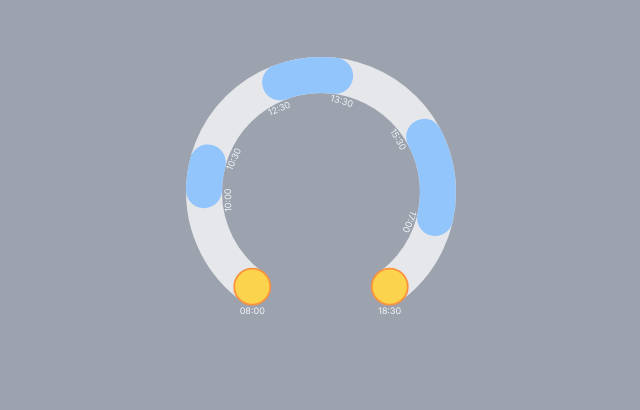
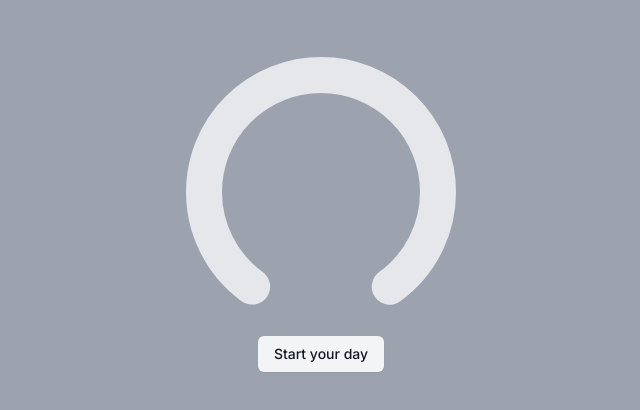
Before and after one commit to Pacific112/nap-tracker, a Next.js app: page / in a window 1280 px wide. Shown: the top 410 px of the page, without its empty margins (319-959 px from the left). Built offline with nearby package versions, Linux system fonts and the light colour scheme.

Commit message:
[feat] Add option to start your day

```diff
--- /dev/null
+++ b/app/DayControl.tsx
@@ -0,0 +1,23 @@
+"use client";
+
+import { Tracker } from "@/app/tracker/Tracker";
+import { useState } from "react";
+import { Button } from "@/components/ui/button";
+import { ChildDay } from "@/domain/ChildDay";
+import { planChildDay } from "@/domain/planChildDay";
+
+export const DayControl = () => {
+  const [childDay, setChildDay] = useState<ChildDay>();
+
+  return (
+    <div className="text-center">
+      <Tracker childDay={childDay} />
+      <Button
+        variant="secondary"
+        onClick={() => setChildDay(planChildDay(new Date()))}
+      >
+        Start your day
+      </Button>
+    </div>
+  );
+};
--- a/app/page.tsx
+++ b/app/page.tsx
@@ -1,12 +1,9 @@
-import { Tracker } from "@/app/tracker/Tracker";
-import { planChildDay } from "@/domain/planChildDay";
-
-const START_OF_DAY = new Date(2024, 11, 6, 8, 0);
+import { DayControl } from "@/app/DayControl";
 
 export default function Home() {
   return (
     <main className="flex min-h-screen flex-col items-center justify-between">
-      <Tracker childDay={planChildDay(START_OF_DAY)} />
+      <DayControl />
     </main>
   );
 }
--- a/app/tracker/Tracker.tsx
+++ b/app/tracker/Tracker.tsx
@@ -6,16 +6,11 @@ import { TrackerBase } from "@/app/tracker/TrackerBase";
 import { Nap } from "@/app/tracker/Nap";
 import { ChildDay } from "@/domain/ChildDay";
 
-export const Tracker = ({ childDay }: { childDay: ChildDay }) => {
+export const Tracker = ({ childDay }: { childDay?: ChildDay }) => {
   return (
-    <svg
-      viewBox="0 0 32 32"
-      fill="none"
-      strokeWidth="4"
-      className="z-0 relative text-primary w-72 h-72"
-    >
-      <TrackerBase />
-
+    <TrackerBase>
+      {childDay ? (
+        <>
           <StartOfDay date={childDay.startOfDay} />
           <EndOfDay date={childDay.endOfDay} />
 
@@ -27,6 +22,8 @@ export const Tracker = ({ childDay }: { childDay: ChildDay }) => {
               endOfDay={childDay.endOfDay}
             />
           ))}
-    </svg>
+        </>
+      ) : null}
+    </TrackerBase>
   );
 };
--- a/app/tracker/TrackerBase.tsx
+++ b/app/tracker/TrackerBase.tsx
@@ -3,7 +3,13 @@ import { trackerConfig } from "@/app/tracker/trackerConfig";
 const endingOffsetLength =
   trackerConfig.circumference * trackerConfig.offsetStep * 2;
 
-export const TrackerBase = () => (
+export const TrackerBase = ({ children }: { children: React.ReactNode }) => (
+  <svg
+    viewBox="0 0 32 32"
+    fill="none"
+    strokeWidth="4"
+    className="z-0 relative text-primary w-72 h-72"
+  >
     <circle
       cx="16"
       cy="16"
@@ -14,4 +20,6 @@ export const TrackerBase = () => (
       strokeDashoffset={trackerConfig.initialRotation}
       strokeLinecap="round"
     ></circle>
+    {children}
+  </svg>
 );
--- a/components/ui/button.tsx
+++ b/components/ui/button.tsx
@@ -42,7 +42,7 @@ export interface ButtonProps
 
 const Button = React.forwardRef<HTMLButtonElement, ButtonProps>(
   ({ className, variant, size, asChild = false, ...props }, ref) => {
-    const Comp = asChild ? Sloxt : "button";
+    const Comp = asChild ? Slot : "button";
     return (
       <Comp
         className={cn(buttonVariants({ variant, size, className }))}
```
Lines whose indentation alone changed are shown as unchanged.
